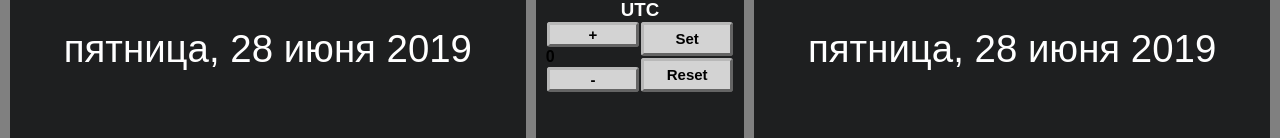
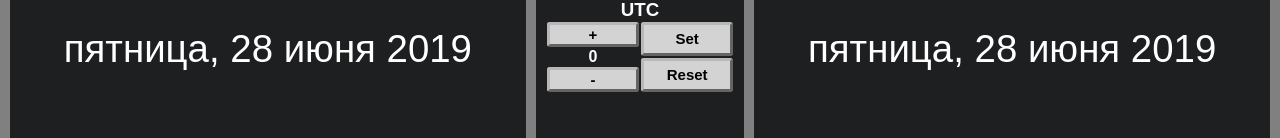
Before and after one commit to Elikain/time-zones-react, a React (Create React App) app: page / in a window 1280 px wide. Shown: the part 418-556 px from the top of the page. Built offline with nearby package versions, Linux system fonts and the light colour scheme.

Commit message:
fix utc_scale

```diff
--- a/src/index.css
+++ b/src/index.css
@@ -151,13 +151,10 @@ article:nth-of-type(2) div:last-child {
 	flex: 1;
 }
 
-h3, .utc_scale {
+h3 {
+	margin: 0;
 	text-align: center;
 	color: white;
-}
-
-h3 {
-	margin: 0;
 }
 
 .utc_scale {
@@ -166,6 +163,11 @@ h3 {
 	width: 100%;
 	background-color: #1e1f20;
 	font-weight: bold;
+}
+
+input.utc_scale {
+	text-align: center;
+	color: white;
 }
 
 .utc_scale::-webkit-inner-spin-button {
```
